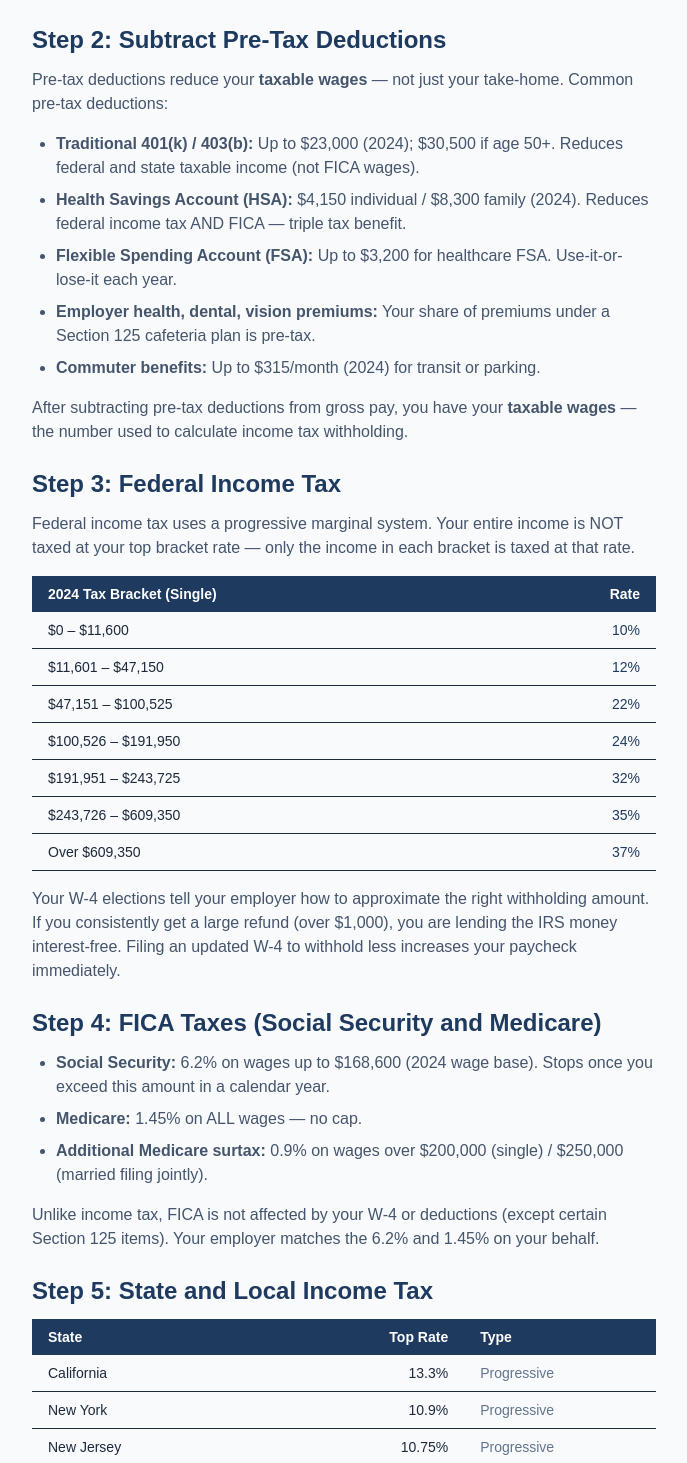
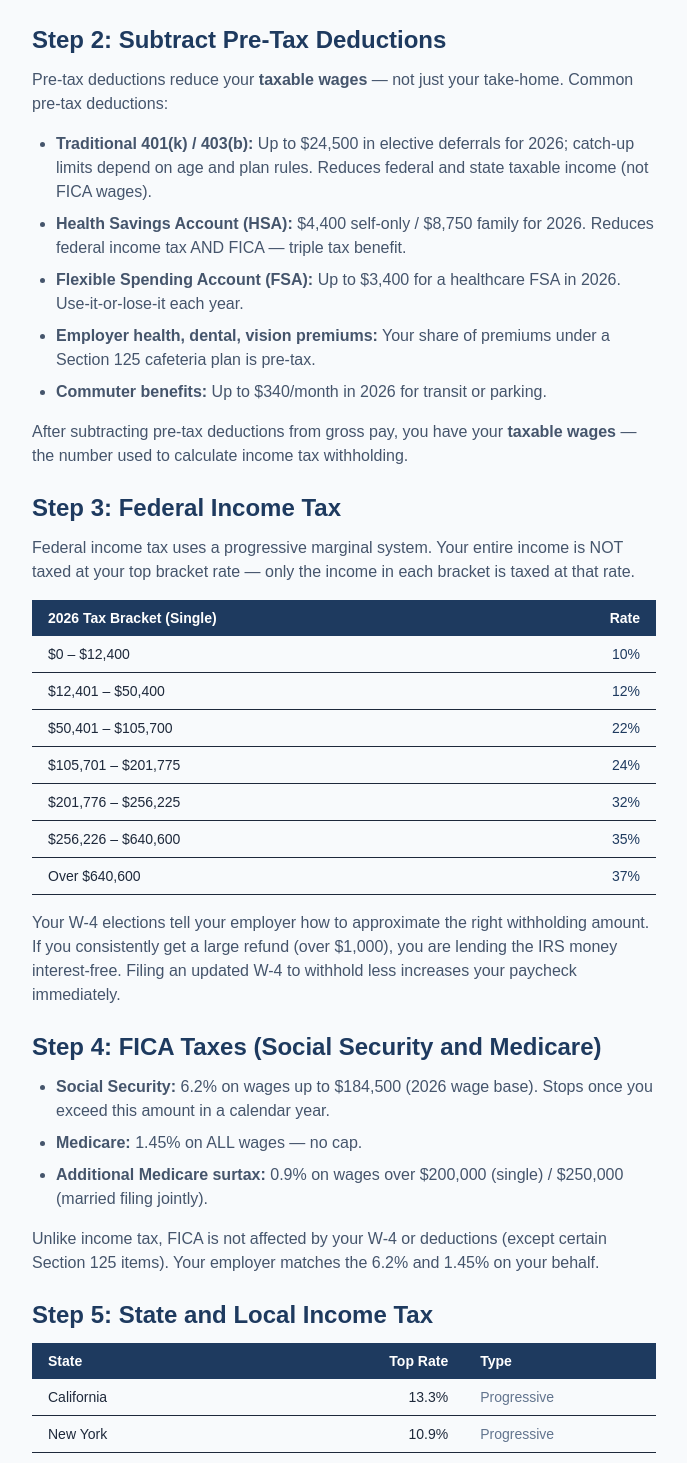
Before and after one commit to monkamonme-collab/calcshrwd, a Next.js app: page /blog/how-to-calculate-take-home-pay in a window 1280 px wide. Shown: the part 1300-2763 px from the top of the page, without its empty margins (296-983 px from the left). Built offline with nearby package versions, Linux system fonts and the light colour scheme.

Commit message:
Update take-home pay guide for 2026 tax figures

```diff
--- a/app/blog/how-to-calculate-take-home-pay/page.tsx
+++ b/app/blog/how-to-calculate-take-home-pay/page.tsx
@@ -20,7 +20,7 @@ const faqItems = [
   },
   {
     q: "What are FICA taxes and how much do I pay?",
-    a: "FICA (Federal Insurance Contributions Act) taxes fund Social Security and Medicare. You pay 6.2% for Social Security on wages up to $168,600 (2024 wage base) and 1.45% for Medicare on all wages. If you earn over $200,000, an additional 0.9% Medicare surtax applies. Your employer matches your 6.2% and 1.45%, making the total FICA burden 15.3% shared between you and your employer.",
+    a: "FICA (Federal Insurance Contributions Act) taxes fund Social Security and Medicare. You pay 6.2% for Social Security on wages up to $184,500 (2026 wage base) and 1.45% for Medicare on all wages. If you earn over $200,000, an additional 0.9% Medicare surtax applies. Your employer matches your 6.2% and 1.45%, making the total FICA burden 15.3% shared between you and your employer.",
   },
   {
     q: "How do pre-tax deductions reduce my take-home pay?",
@@ -70,7 +70,7 @@ export default function HowToCalculateTakeHomePayArticle() {
             "headline": "How to Calculate Take-Home Pay",
             "description": "A step-by-step guide to calculating net pay after federal tax, FICA, state taxes, and deductions.",
             "url": "https://www.calcshrwd.com/blog/how-to-calculate-take-home-pay",
-            "dateModified": "2026-07-02",
+            "dateModified": "2026-09-05",
             "publisher": { "@type": "Organization", "name": "CalcShrwd", "url": "https://www.calcshrwd.com" },
           }),
         }}
@@ -99,7 +99,7 @@ export default function HowToCalculateTakeHomePayArticle() {
       <h1 className="text-3xl font-bold text-[#1E3A5F] mb-3">
         How to Calculate Take-Home Pay
       </h1>
-      <p className="text-slate-400 text-sm mb-8">Updated July 2026 · 8 min read</p>
+      <p className="text-slate-400 text-sm mb-8">Updated September 2026 · 8 min read</p>
 
       <p className="text-slate-600 mb-6">
         Your gross salary is the number on your offer letter. Your take-home pay — also called <strong>net pay</strong> — is what actually lands in your bank account after the government and your benefits plan have had their share. For most American workers, the gap is 25–40% of gross. Understanding each deduction gives you real control over your budget and your W-4 elections.
@@ -150,11 +150,11 @@ export default function HowToCalculateTakeHomePayArticle() {
         Pre-tax deductions reduce your <strong>taxable wages</strong> — not just your take-home. Common pre-tax deductions:
       </p>
       <ul className="list-disc pl-6 text-slate-600 mb-4 space-y-2">
-        <li><strong>Traditional 401(k) / 403(b):</strong> Up to $23,000 (2024); $30,500 if age 50+. Reduces federal and state taxable income (not FICA wages).</li>
-        <li><strong>Health Savings Account (HSA):</strong> $4,150 individual / $8,300 family (2024). Reduces federal income tax AND FICA — triple tax benefit.</li>
-        <li><strong>Flexible Spending Account (FSA):</strong> Up to $3,200 for healthcare FSA. Use-it-or-lose-it each year.</li>
+        <li><strong>Traditional 401(k) / 403(b):</strong> Up to $24,500 in elective deferrals for 2026; catch-up limits depend on age and plan rules. Reduces federal and state taxable income (not FICA wages).</li>
+        <li><strong>Health Savings Account (HSA):</strong> $4,400 self-only / $8,750 family for 2026. Reduces federal income tax AND FICA — triple tax benefit.</li>
+        <li><strong>Flexible Spending Account (FSA):</strong> Up to $3,400 for a healthcare FSA in 2026. Use-it-or-lose-it each year.</li>
         <li><strong>Employer health, dental, vision premiums:</strong> Your share of premiums under a Section 125 cafeteria plan is pre-tax.</li>
-        <li><strong>Commuter benefits:</strong> Up to $315/month (2024) for transit or parking.</li>
+        <li><strong>Commuter benefits:</strong> Up to $340/month in 2026 for transit or parking.</li>
       </ul>
       <p className="text-slate-600 mb-6">
         After subtracting pre-tax deductions from gross pay, you have your <strong>taxable wages</strong> — the number used to calculate income tax withholding.
@@ -168,19 +168,19 @@ export default function HowToCalculateTakeHomePayArticle() {
         <table className="w-full text-sm border-collapse">
           <thead>
             <tr className="bg-[#1E3A5F] text-white">
-              <th className="px-4 py-2 text-left">2024 Tax Bracket (Single)</th>
+              <th className="px-4 py-2 text-left">2026 Tax Bracket (Single)</th>
               <th className="px-4 py-2 text-right">Rate</th>
             </tr>
           </thead>
           <tbody>
             {[
-              ["$0 – $11,600", "10%"],
-              ["$11,601 – $47,150", "12%"],
-              ["$47,151 – $100,525", "22%"],
-              ["$100,526 – $191,950", "24%"],
-              ["$191,951 – $243,725", "32%"],
-              ["$243,726 – $609,350", "35%"],
-              ["Over $609,350", "37%"],
+              ["$0 – $12,400", "10%"],
+              ["$12,401 – $50,400", "12%"],
+              ["$50,401 – $105,700", "22%"],
+              ["$105,701 – $201,775", "24%"],
+              ["$201,776 – $256,225", "32%"],
+              ["$256,226 – $640,600", "35%"],
+              ["Over $640,600", "37%"],
             ].map(([range, rate], i) => (
               <tr key={range} className={`border-b ${i % 2 === 1 ? "bg-slate-50" : ""}`}>
                 <td className="px-4 py-2">{range}</td>
@@ -196,7 +196,7 @@ export default function HowToCalculateTakeHomePayArticle() {
 
       <h2 className="text-2xl font-bold text-[#1E3A5F] mb-3">Step 4: FICA Taxes (Social Security and Medicare)</h2>
       <ul className="list-disc pl-6 text-slate-600 mb-4 space-y-2">
-        <li><strong>Social Security:</strong> 6.2% on wages up to $168,600 (2024 wage base). Stops once you exceed this amount in a calendar year.</li>
+        <li><strong>Social Security:</strong> 6.2% on wages up to $184,500 (2026 wage base). Stops once you exceed this amount in a calendar year.</li>
         <li><strong>Medicare:</strong> 1.45% on ALL wages — no cap.</li>
         <li><strong>Additional Medicare surtax:</strong> 0.9% on wages over $200,000 (single) / $250,000 (married filing jointly).</li>
       </ul>
@@ -287,7 +287,7 @@ export default function HowToCalculateTakeHomePayArticle() {
         <li><strong>Adjust your W-4.</strong> If you get a refund over $1,000, you are over-withholding. A new W-4 with the correct deductions or credits boosts every paycheck immediately.</li>
         <li><strong>Max out your HSA.</strong> HSA contributions reduce federal tax, state tax (in most states), AND FICA — triple tax advantage with indefinite rollover.</li>
         <li><strong>Contribute more to a traditional 401(k).</strong> At 22% federal + 5% state, a $500 contribution only reduces net pay by about $365. The other $135 is tax savings.</li>
-        <li><strong>Use a Dependent Care FSA.</strong> Up to $5,000/year in daycare costs can be paid pre-tax if you have qualifying dependents.</li>
+        <li><strong>Use a Dependent Care FSA.</strong> Up to $7,500/year ($3,750 if married filing separately) can be excluded from income in 2026 when the plan and eligibility rules are met.</li>
         <li><strong>Negotiate benefits over salary.</strong> Employer-paid premiums and matching contributions are often worth more after-tax than an equivalent wage increase.</li>
       </ul>
 
```
